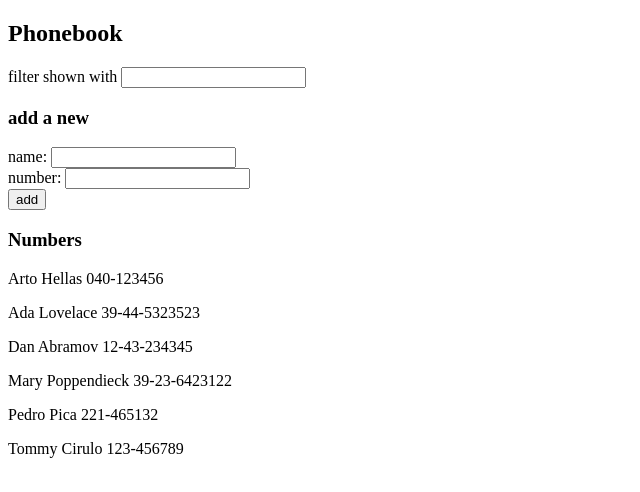
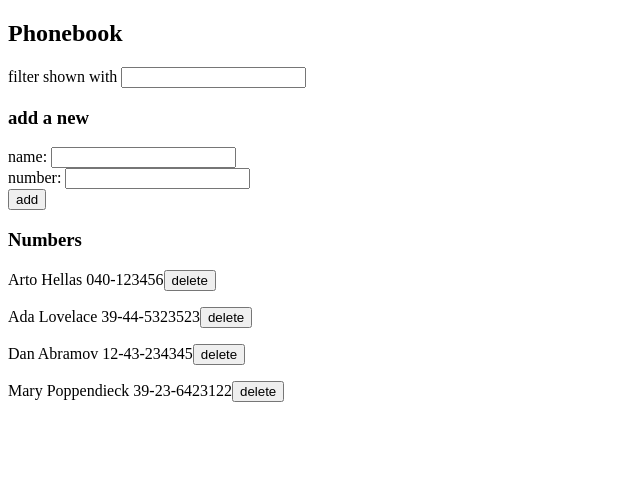
Before and after one commit to JoMaRoNe/FullStackOpen, a React app in the folder part2/phonebook/: page / in a window 1280 px wide. Shown: the top 492 px of the page, without its empty margins (0-640 px from the left). Built offline with nearby package versions, Linux system fonts and the light colour scheme; data requests are answered from the project's data file; the HTML template or start-up script is replaced by a standard one.

Commit message:
Exercise 2.14 finished

```diff
--- a/part2/phonebook/db.json
+++ b/part2/phonebook/db.json
@@ -19,16 +19,6 @@
       "name": "Mary Poppendieck",
       "number": "39-23-6423122",
       "id": "4"
-    },
-    {
-      "id": "769a",
-      "name": "Pedro Pica",
-      "number": "221-465132"
-    },
-    {
-      "id": "8995",
-      "name": "Tommy Cirulo",
-      "number": "123-456789"
     }
   ]
 }
--- a/part2/phonebook/src/App.jsx
+++ b/part2/phonebook/src/App.jsx
@@ -19,7 +19,7 @@ const App = () => {
 
   const addPerson = (event) => {
       event.preventDefault ()
-      const notePerson = {
+      const personObject = {
         name: newName,
         number: newNumber
       }
@@ -27,13 +27,18 @@ const App = () => {
       persons.some(person => person.name === newName)
         ? alert(`${newName} is already added to phonebook`)
         : personService
-            .create(notePerson)
+            .create(personObject)
             .then(returnedPerson => {
               setPersons(persons.concat(returnedPerson))
               setNewName('')
               setNewNumber('')
             })
   }
+
+  const removePerson = (id) => {
+      personService.remove(id)
+      setPersons(persons.filter((p) => p.id != id))
+    }
 
   const handlePersonChange = (event) => {
       setNewName(event.target.value)
@@ -46,6 +51,12 @@ const App = () => {
 
   const handleSearchChange = (event) => {
     setNewSearch(event.target.value)
+  }
+
+  const handleClick = (name, id) => {
+    const r = window.confirm(`Delete ${name}?`)
+        ? removePerson(id)
+        : console.log("cancelled")
   }
 
   return (
@@ -61,7 +72,7 @@ const App = () => {
         handleN={handleNumberChange}
       />
       <h3>Numbers</h3>
-      <Persons persons={persons} search={newSearch}/>
+      <Persons persons={persons} search={newSearch} handle={handleClick}/>
     </div>
   )
 }
--- a/part2/phonebook/src/components/Person.jsx
+++ b/part2/phonebook/src/components/Person.jsx
@@ -1,6 +1,6 @@
-const Person = ({person}) => {
+const Person = ({person, handle}) => {
     return (
-        <p>{person.name} {person.number}</p>
+        <p>{person.name} {person.number}<button onClick={() =>handle(person.name, person.id)}>delete</button></p>
     )
 }
 
--- a/part2/phonebook/src/components/Persons.jsx
+++ b/part2/phonebook/src/components/Persons.jsx
@@ -1,6 +1,4 @@
-import Person from "./Person"
-
-const Persons = ({persons, search}) => {
+const Persons = ({persons, search, handle}) => {
 
     const personsToShow = search
     ? persons.filter((p) => p.name.toLowerCase().includes(search.toLowerCase()))
@@ -8,9 +6,14 @@ const Persons = ({persons, search}) => {
 
     return (
         <div>
-        {personsToShow.map(person =>
-        <Person key={person.name}  person={person}/>
-        )}
+            {personsToShow.map(person =>
+                <p key={person.id}>
+                    {person.name} {person.number}
+                    <button onClick={() =>handle(person.name, person.id)}>
+                        delete
+                    </button>
+                </p>
+            )}
         </div>
     )
 }
--- a/part2/phonebook/src/services/persons.js
+++ b/part2/phonebook/src/services/persons.js
@@ -1,16 +1,17 @@
 import axios from 'axios'
 const baseUrl = 'http://localhost:3001/persons'
 
-const getAll = async () => {
+const getAll = () => {
     const request = axios.get(baseUrl)
-    const response = await request
-    return response.data
+    return request.then(response => response.data)
 }
 
-const create = async newPerson => {
+const create = newPerson => {
     const request = axios.post(baseUrl, newPerson)
-    const response = await request
-    return response.data
+    return request.then(response => response.data)
 }
 
-export default { getAll, create }
+const remove = id => {
+    axios.delete(`${baseUrl}/${id}`)
+}
+export default { getAll, create, remove }
```
